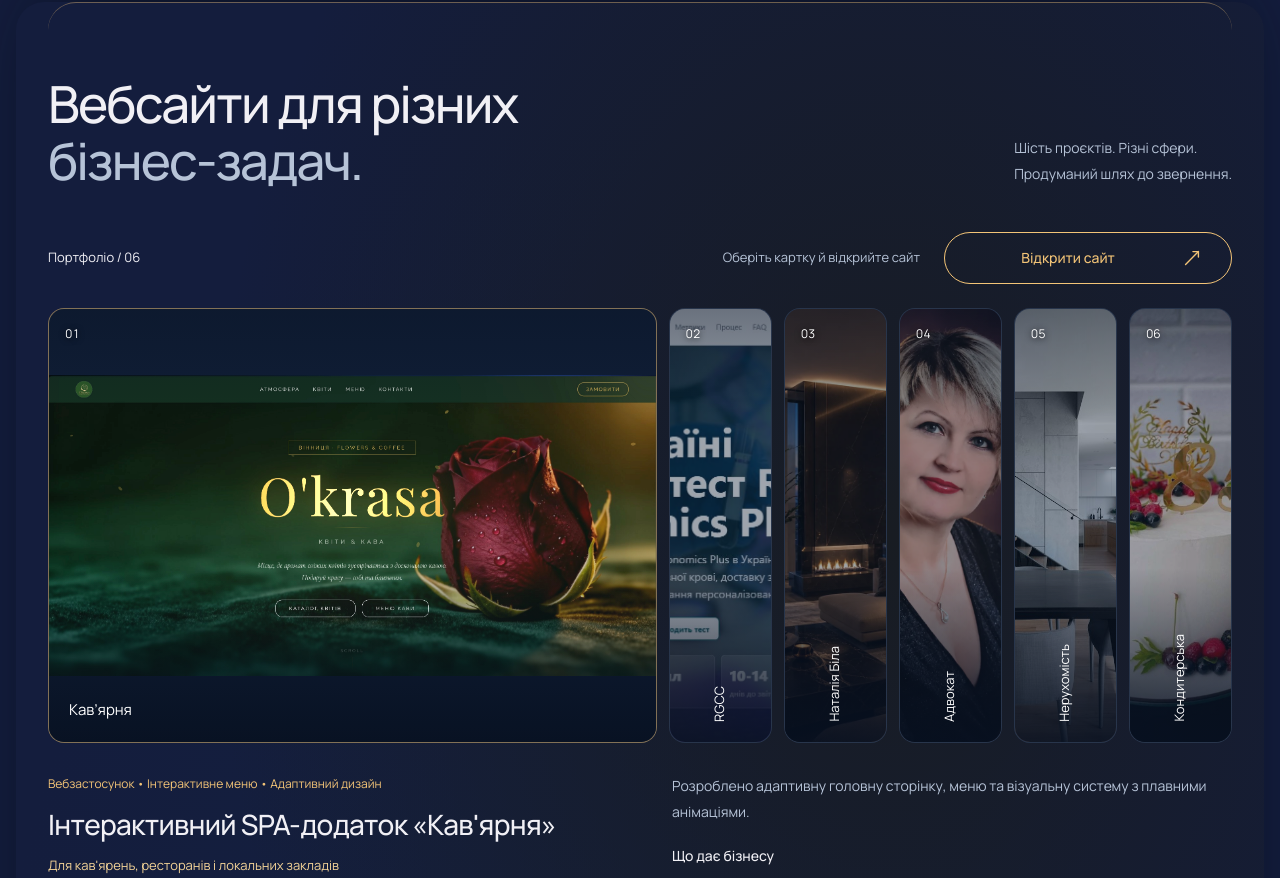
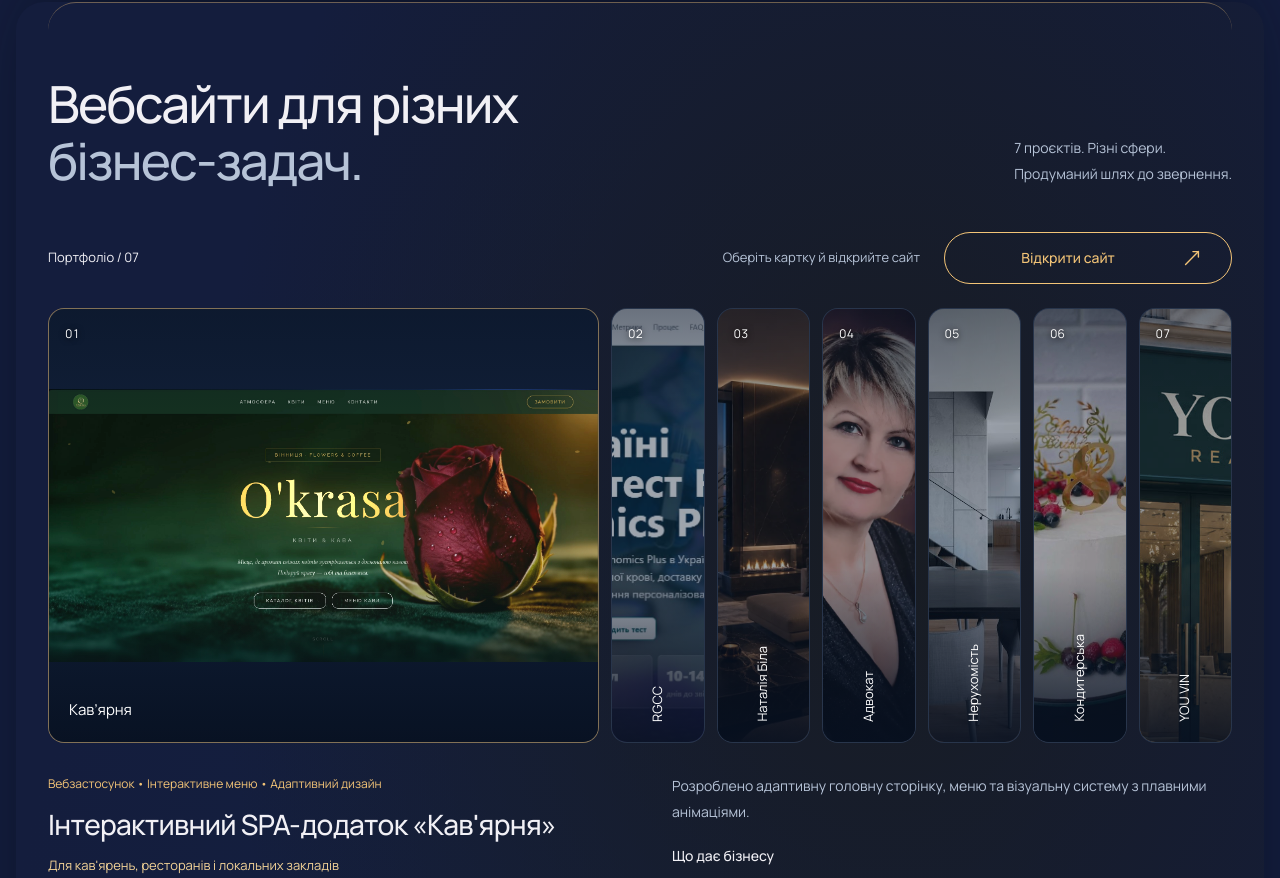
Before and after one commit to sobol07-design/portfolio, a React (Vite) app: page / in a window 1280 px wide. Shown: the part 831-1709 px from the top of the page. Built offline with nearby package versions, Linux system fonts and the light colour scheme.

Commit message:
Add YOU VIN Real Estate as seventh portfolio project

```diff
--- a/src/components/ExpandedProjects.tsx
+++ b/src/components/ExpandedProjects.tsx
@@ -66,16 +66,7 @@ export function ExpandedProjects() {
               {String(index + 1).padStart(2, "0")}
             </span>
             <span className="expanded-label" aria-hidden="true">
-              {
-                [
-                  "Кав’ярня",
-                  "RGCC",
-                  "Наталія Біла",
-                  "Адвокат",
-                  "Нерухомість",
-                  "Кондитерська",
-                ][index]
-              }
+              {item.shortTitle}
             </span>
           </button>
         ))}
--- a/src/components/Portfolio.tsx
+++ b/src/components/Portfolio.tsx
@@ -55,7 +55,7 @@ export function Portfolio() {
           Вебсайти для різних <span>бізнес-задач.</span>
         </h2>
         <p>
-          Шість проєктів. Різні сфери.
+          {projects.length} проєктів. Різні сфери.
           <br />
           Продуманий шлях до звернення.
         </p>
--- a/src/data.ts
+++ b/src/data.ts
@@ -5,9 +5,12 @@ import projectFourImage from "./assets/project-4-herasymyshyna.webp";
 import projectFiveImage from "./assets/project-5-vinestate.jpg";
 import projectSixImage from "./assets/project-6-oksana-cake.webp";
 
+import projectSevenImage from "./assets/project-7-youvin.jpg";
+
 export const projects = [
   {
     title: "Інтерактивний SPA-додаток «Кав'ярня»",
+    shortTitle: "Кав’ярня",
     audience: "Для кав'ярень, ресторанів і локальних закладів",
     result: "Знайомить із меню та атмосферою закладу й веде від перегляду до замовлення.",
     tech: "Вебзастосунок • Інтерактивне меню • Адаптивний дизайн",
@@ -19,6 +22,7 @@ export const projects = [
   },
   {
     title: "Корпоративний медичний портал «RGCC»",
+    shortTitle: "RGCC",
     audience: "Для медичної компанії з багатосторінковою структурою",
     result: "Допомагає пацієнтам швидко знайти потрібну інформацію та послуги.",
     tech: "Медичний портал • Багатосторінковий сайт • SEO",
@@ -30,6 +34,7 @@ export const projects = [
   },
   {
     title: "Агентство нерухомості Наталії Білої",
+    shortTitle: "Наталія Біла",
     audience: "Для преміального агентства нерухомості у Вінниці",
     result:
       "Поєднує каталог нерухомості, експертний контент і запис на консультацію.",
@@ -42,6 +47,7 @@ export const projects = [
   },
   {
     title: "Сайт адвоката Тетяни Герасимишиної",
+    shortTitle: "Адвокат",
     audience: "Для адвокатської практики у Вінниці",
     result:
       "Пояснює юридичні послуги й спрощує запис на консультацію.",
@@ -54,6 +60,7 @@ export const projects = [
   },
   {
     title: "Каталог нерухомості «Власна Нерухомість»",
+    shortTitle: "Нерухомість",
     audience: "Для агенції нерухомості у Вінниці",
     result:
       "Допомагає підібрати об'єкт за параметрами та зв'язатися з агенцією.",
@@ -66,6 +73,7 @@ export const projects = [
   },
   {
     title: "Сайт домашньої кондитерської Оксани Малихіної",
+    shortTitle: "Кондитерська",
     audience: "Для кондитерської з тортами й десертами на замовлення у Вінниці",
     result:
       "Знайомить із десертами й допомагає надіслати замовлення онлайн.",
@@ -75,6 +83,17 @@ export const projects = [
     link: "https://vnoksana.com.ua/",
     image: projectSixImage,
     imageClassName: "opacity-95 saturate-110",
+  },
+  {
+    title: "YOU VIN Real Estate — нерухомість у Вінниці",
+    shortTitle: "YOU VIN",
+    audience: "Для роботи з покупцями й продавцями нерухомості у Вінниці та передмісті",
+    result: "Допомагає дізнатися про послуги та звернутися щодо купівлі або продажу нерухомості.",
+    tech: "Сайт нерухомості • Послуги агента • Адаптивний дизайн",
+    description: "Сайт YOU VIN Real Estate представляє послуги Юлії з пошуку нерухомості та супроводу від вибору об’єкта до угоди.",
+    link: "https://youvin.vn.ua/",
+    image: projectSevenImage,
+    imageClassName: "object-center",
   },
 ];
 
```
Also changed, not shown: src/assets/project-7-youvin.jpg (added).
